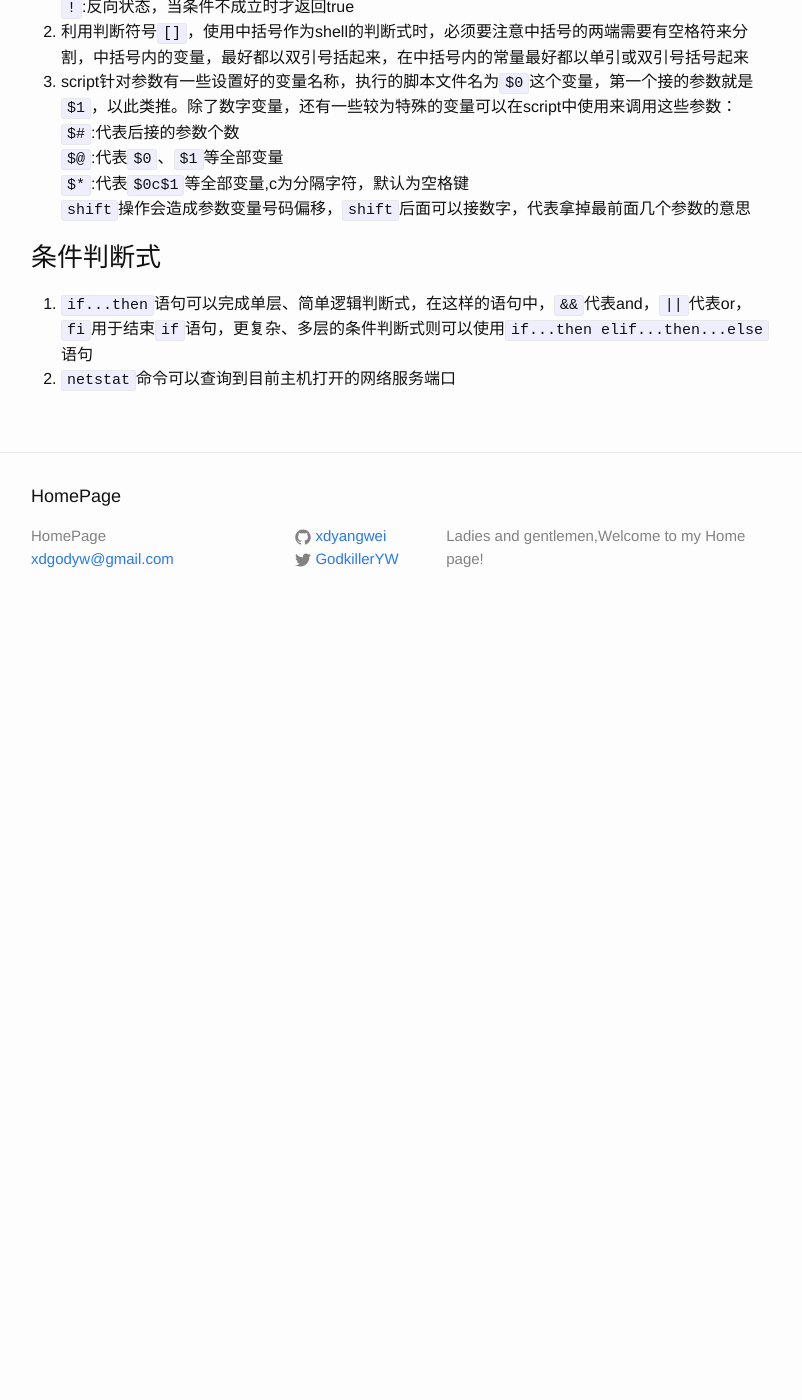
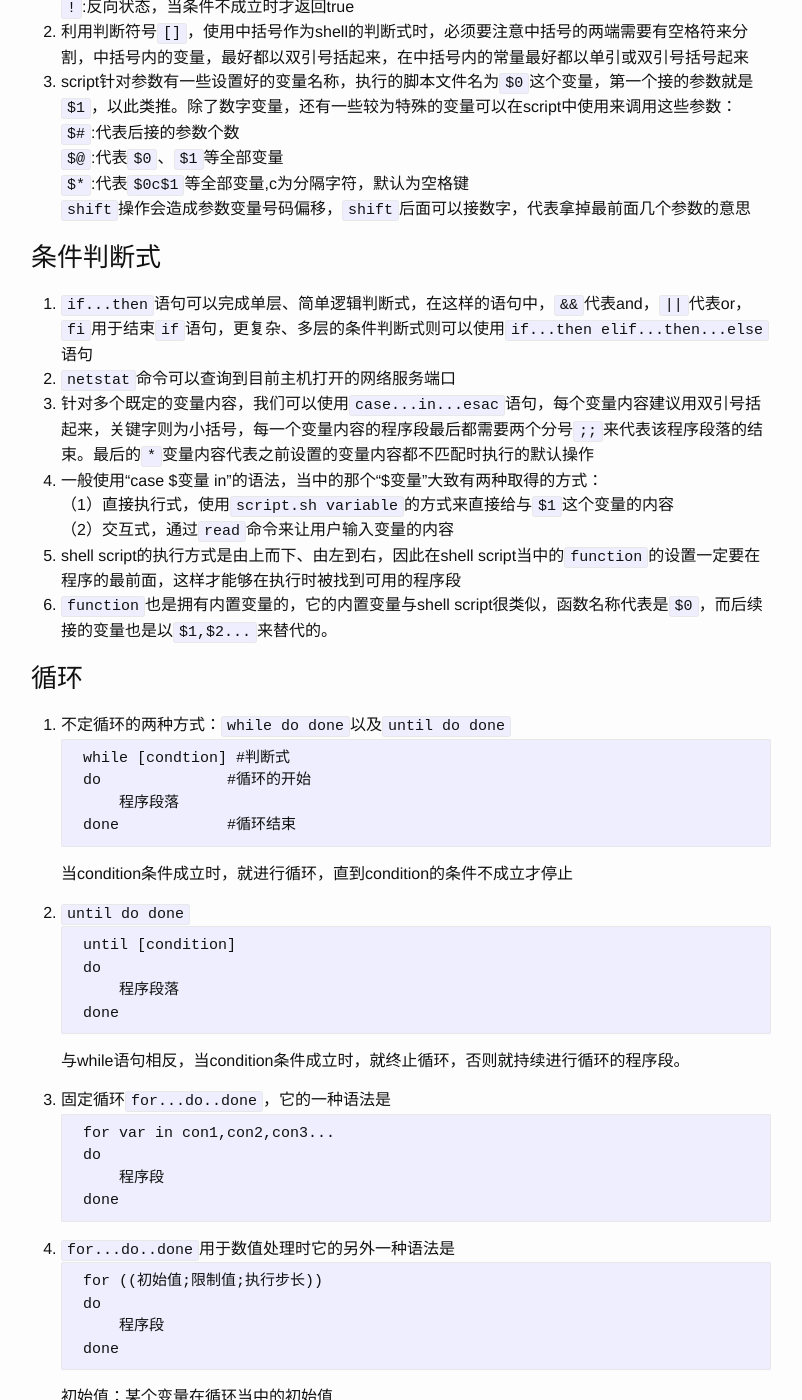
Before and after one commit to xdyangwei/xdyangwei.github.io, a Jekyll site: the page built from _posts/2019-7-9-学习shell script.md, in a window 1280 px wide and 1400 px high, scrolled down 867 px. Shown: the whole window, without its empty margins (239-1041 px from the left). Built offline with Jekyll 4.4.1, drawn with Linux system fonts in a browser that asks for light colours; our own code applies the rules of GitHub Pages for plain Markdown files; before the commit the page ends 1497 px from its top, so only the background shows below that; some of the changed text lies outside the part shown.

Commit message:
complete the tips of shell script

````diff
--- a/_posts/2019-7-9-学习shell script.md
+++ b/_posts/2019-7-9-学习shell script.md
@@ -29,3 +29,51 @@
 ### 条件判断式
 1. `if...then`语句可以完成单层、简单逻辑判断式，在这样的语句中，`&&`代表and，`||`代表or，`fi`用于结束`if`语句，更复杂、多层的条件判断式则可以使用`if...then elif...then...else`语句
 2. `netstat`命令可以查询到目前主机打开的网络服务端口
+3. 针对多个既定的变量内容，我们可以使用`case...in...esac`语句，每个变量内容建议用双引号括起来，关键字则为小括号，每一个变量内容的程序段最后都需要两个分号`;;`来代表该程序段落的结束。最后的`*`变量内容代表之前设置的变量内容都不匹配时执行的默认操作
+4. 一般使用“case $变量 in”的语法，当中的那个“$变量”大致有两种取得的方式：
+（1）直接执行式，使用`script.sh variable`的方式来直接给与`$1`这个变量的内容
+（2）交互式，通过`read`命令来让用户输入变量的内容
+5. shell script的执行方式是由上而下、由左到右，因此在shell script当中的`function`的设置一定要在程序的最前面，这样才能够在执行时被找到可用的程序段
+6. `function`也是拥有内置变量的，它的内置变量与shell script很类似，函数名称代表是`$0`，而后续接的变量也是以`$1,$2...`来替代的。
+
+### 循环
+1. 不定循环的两种方式：`while do done`以及`until do done`
+    ```
+    while [condtion] #判断式
+    do              #循环的开始
+        程序段落
+    done            #循环结束
+    ```
+    当condition条件成立时，就进行循环，直到condition的条件不成立才停止
+2. `until do done`
+    ```
+    until [condition]
+    do
+        程序段落
+    done
+    ```
+    与while语句相反，当condition条件成立时，就终止循环，否则就持续进行循环的程序段。
+3. 固定循环`for...do..done`，它的一种语法是
+    ```
+    for var in con1,con2,con3...
+    do
+        程序段
+    done
+    ```
+4. `for...do..done`用于数值处理时它的另外一种语法是
+    ```
+    for ((初始值;限制值;执行步长))
+    do
+        程序段
+    done
+    ```
+    初始值：某个变量在循环当中的初始值
+    限制值：当变量的值在这个限制值的范围内，就继续进行循环
+    执行步长：每做一次循环时变量的变化量
+5. shell script的追踪与调试，我们可以直接以bash的相关参数进行判断
+    ```
+    sh [-nvx] scripts.sh
+    -n: 不要执行script，仅查询语法的问题
+    -v: 在执行script之前，先将script的内容输出到屏幕上
+    -x:将使用到的script内容显示到屏幕上
+    ```
````
